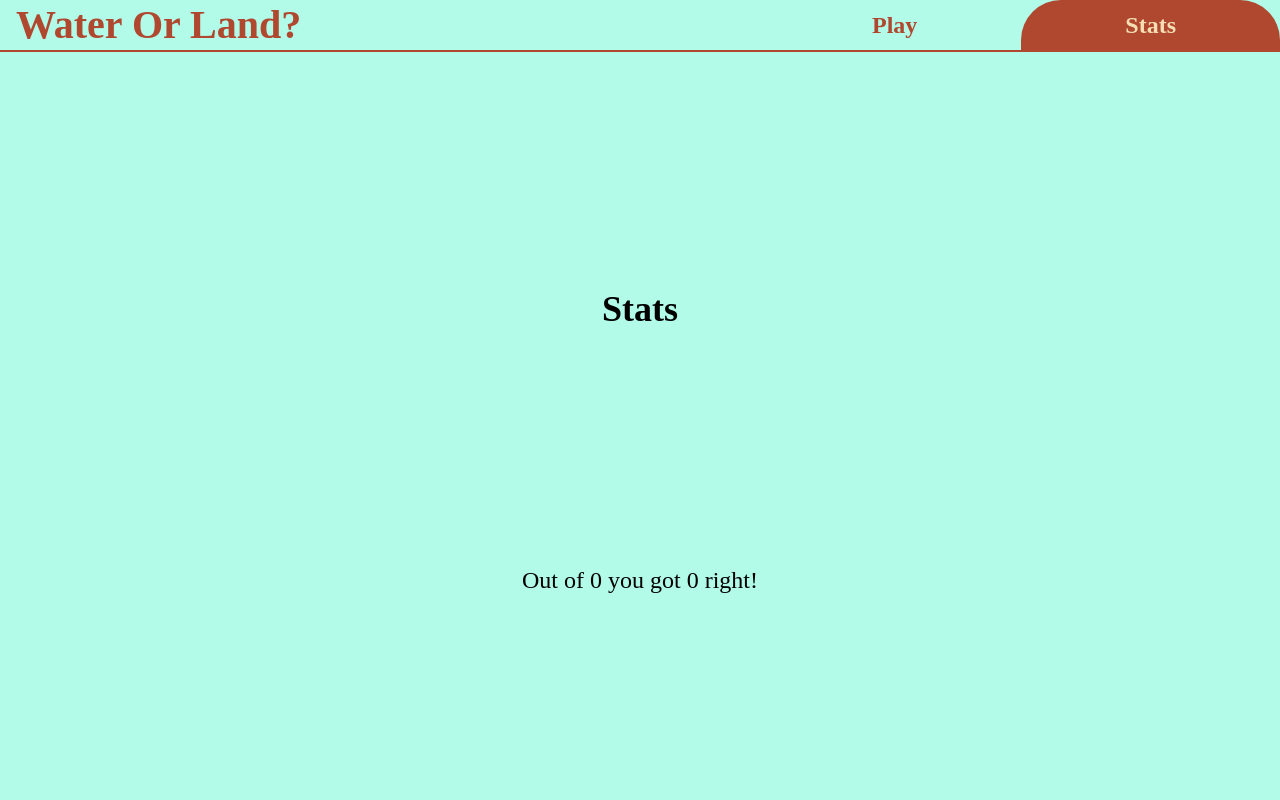
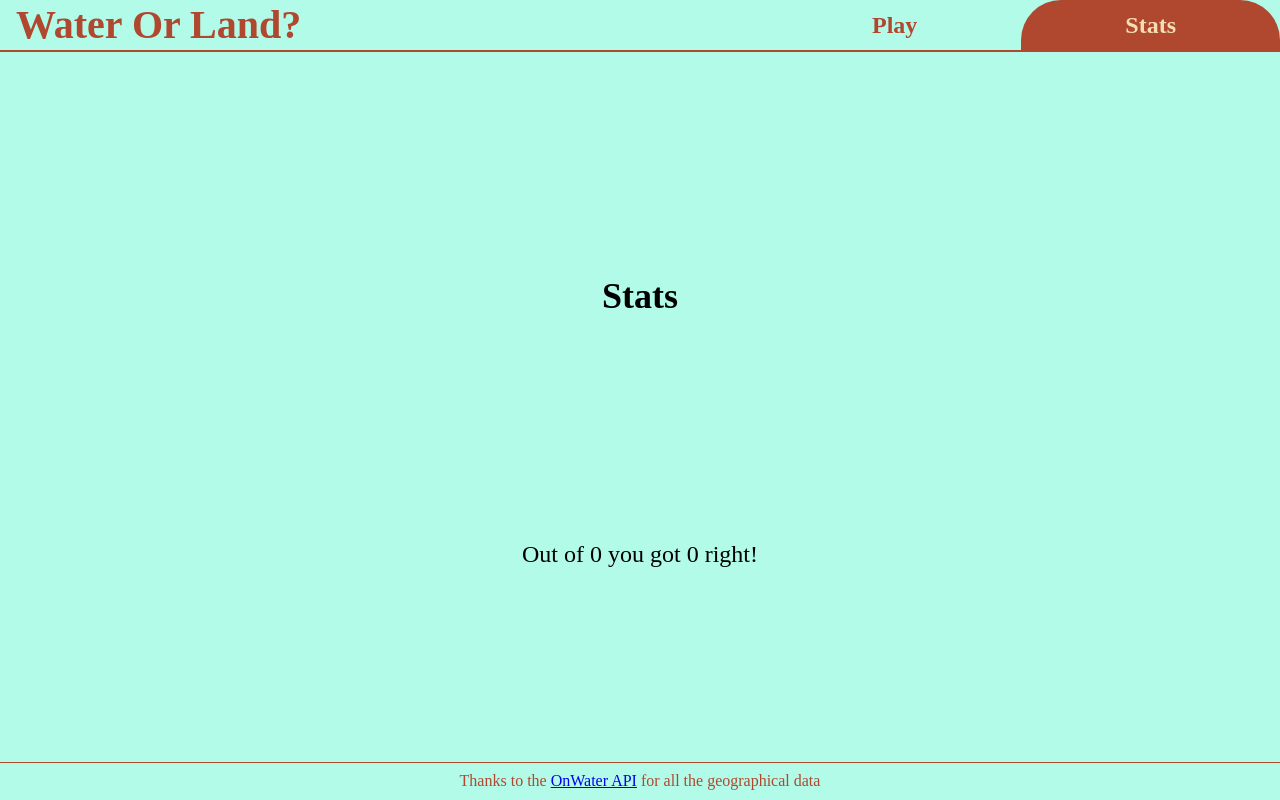
Before and after one commit to N-Shar-ma/Land-Or-Water, a React (Create React App) app: page /stats in a window 1280 px wide. Built offline with nearby package versions, Linux system fonts and the light colour scheme.

Commit message:
added credits plus css refactor

```diff
--- a/src/App.js
+++ b/src/App.js
@@ -27,18 +27,19 @@ export default function App() {
                 setTotalCount,
                 setCorrectCount
             }}>
-                <Switch>
-                    <Route path="/" exact>
-                        <Redirect to="/play"/>
-                    </Route>
-                    <Route path="/play">
-                        <Play/>
-                    </Route>
-                    <Route path="/stats">
-                        <Stats/>
-                    </Route>
-                </Switch>
+                <main className={styles.main}>
+                    <Switch>
+                        <Route path="/" exact>
+                            <Redirect to="/play"/>
+                        </Route>
+                        <Route path="/play" component={Play}/>
+                        <Route path="/stats" component={Stats}/>
+                    </Switch>
+                </main>
             </StatsContext.Provider>
+            <footer className={styles.footer}>
+                <span>Thanks to the <a href="https://onwater.io" target="_blank" rel="noreferrer noopener">OnWater API</a> for all the geographical data</span>
+            </footer>
         </Router>
     )
 }
--- a/src/app.module.css
+++ b/src/app.module.css
@@ -55,3 +55,23 @@
     background-color: rgb(175, 72, 47);
     color: wheat;
 }
+
+.main {
+    border-top: 2px solid rgb(175, 72, 47);
+    border-bottom: 1px solid rgb(175, 72, 47);
+    height: calc(100% - 1.75 * var(--navBarHeight));
+    display: flex;
+    flex-direction: column;
+    justify-content: space-evenly;
+    align-items: center;
+}
+
+
+.footer {
+    display: flex;
+    height: calc(0.75 * var(--navBarHeight));
+    justify-content: center;
+    align-items: center;
+    font-size: 1rem;
+    color: rgb(175, 72, 47);
+}
--- a/src/pages/Play/components/Question/question.module.css
+++ b/src/pages/Play/components/Question/question.module.css
@@ -1,6 +1,5 @@
 .main {
-    border-top: 2px solid rgb(175, 72, 47);
-    height: calc(100% - var(--navBarHeight));
+    height: 100%;
     display: flex;
     flex-direction: column;
     justify-content: space-evenly;
--- a/src/pages/Play/components/Result/Result.js
+++ b/src/pages/Play/components/Result/Result.js
@@ -11,10 +11,10 @@ export default function Result(props) {
     } = props
 
     return (
-        <section className={styles.main}>
+        <>
             {getMessage()}
             {!loading && <button className={styles.button} onClick={reset}>Play again!</button>}
-        </section>
+        </>
     )
 
     function getMessage () {
--- a/src/pages/Play/components/Result/result.module.css
+++ b/src/pages/Play/components/Result/result.module.css
@@ -1,18 +1,3 @@
-.main {
-    border-top: 2px solid rgb(175, 72, 47);
-    height: calc(100% - var(--navBarHeight));
-    display: flex;
-    flex-direction: column;
-    justify-content: space-evenly;
-    align-items: center;
-}
-
-@media screen and (max-width: 600px) {
-    .main {
-        height: calc(100% - 2 * var(--navBarHeight));
-    }
-}
-
 .button {
     display: block;
     background: rgb(175, 72, 47);
--- a/src/pages/Stats/Stats.js
+++ b/src/pages/Stats/Stats.js
@@ -13,7 +13,7 @@ export default function Stats() {
     const graphWidth = correctCount / totalCount * 100;
 
     return (
-        <section className={styles.main}>
+        <>
             <h2>Stats</h2>
             Out of {totalCount} you got {correctCount} right!
             {totalCount ?
@@ -24,7 +24,7 @@ export default function Stats() {
             </div>
             <button className={styles.button} onClick={resetStats}>Reset Stats</button>
             </> : ""}
-        </section>
+        </>
     )
 
     function resetStats() {
--- a/src/pages/Stats/stats.module.css
+++ b/src/pages/Stats/stats.module.css
@@ -1,18 +1,3 @@
-.main {
-    border-top: 2px solid rgb(175, 72, 47);
-    height: calc(100% - var(--navBarHeight));
-    display: flex;
-    flex-direction: column;
-    justify-content: space-evenly;
-    align-items: center;
-}
-
-@media screen and (max-width: 600px) {
-    .main {
-        height: calc(100% - 2 * var(--navBarHeight));
-    }
-}
-
 .button {
     display: block;
     background: rgb(175, 72, 47);
```
